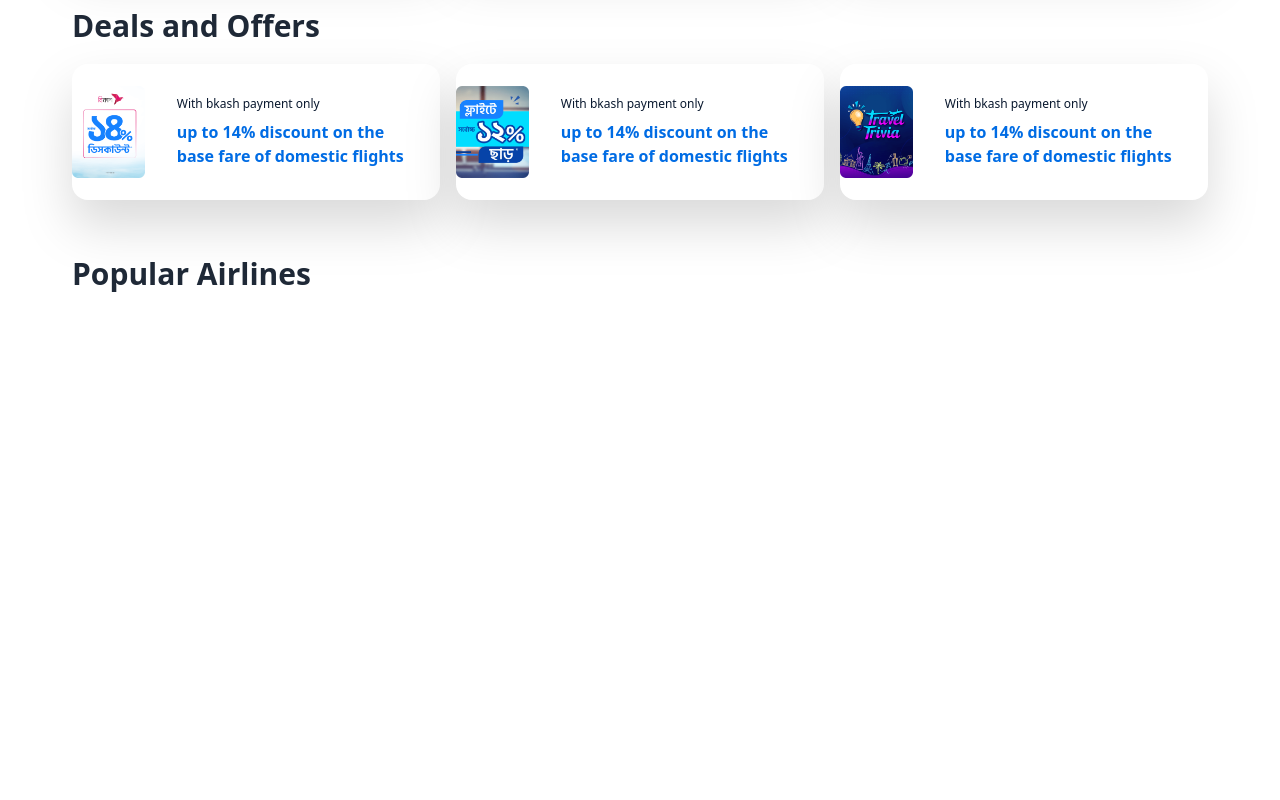
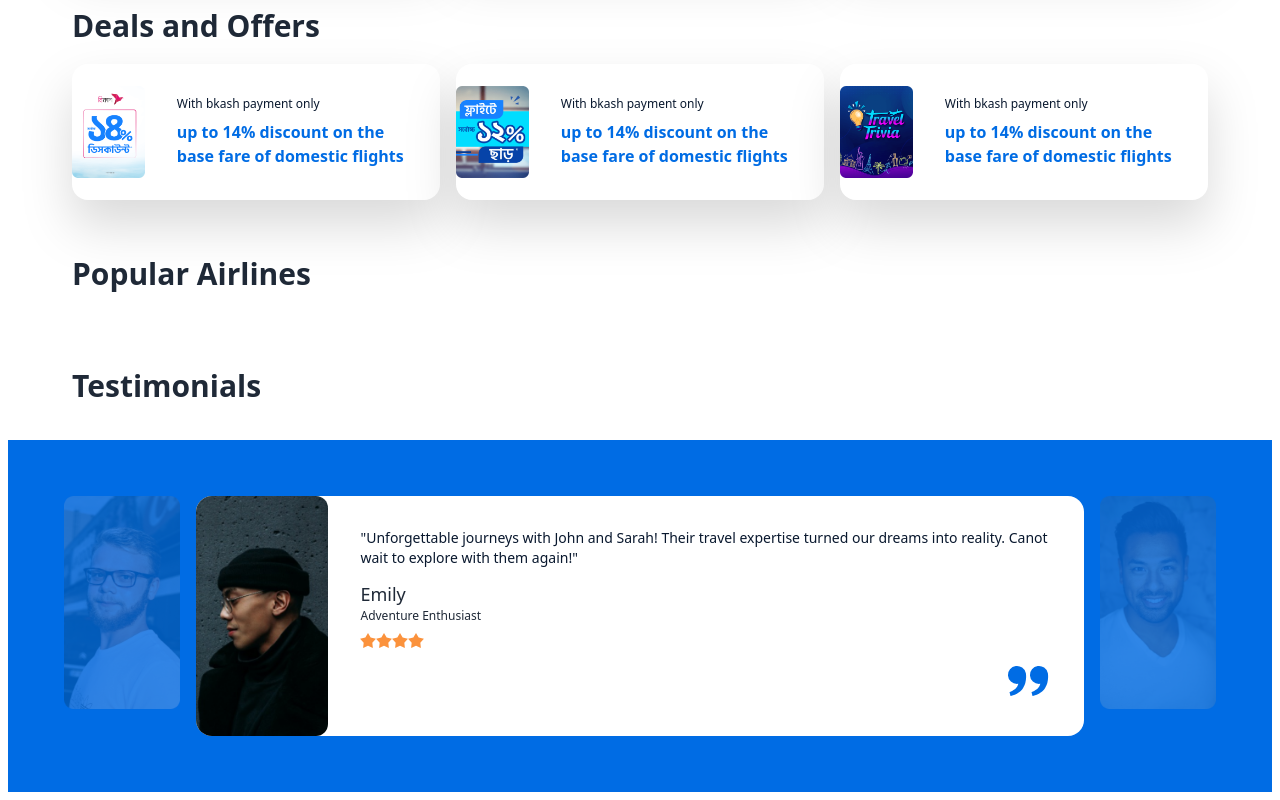
Before and after one commit to PmSaifuzzaman/bdCalling-task, a React (Vite) app: page / in a window 1280 px wide. Shown: the part 1387-2187 px from the top of the page. Before the commit the page ends 1707 px from the top, so only its background shows below. Built offline with nearby package versions, Linux system fonts and the light colour scheme.

Commit message:
Testimonial section added

```diff
--- /dev/null
+++ b/src/components/Testimonial/Testimonial.jsx
@@ -0,0 +1,50 @@
+import { BiSolidQuoteAltRight } from "react-icons/bi";
+
+import img1 from "../../assets/Resources/testimonial/Rectangle 30.png"
+import img2 from "../../assets/Resources/testimonial/Rectangle 32.png"
+import img3 from "../../assets/Resources/testimonial/Rectangle 33.png"
+
+const Testimonial = () => {
+    return (
+        <>
+            <div className="mt-10 lg:max-w-6xl lg:mx-auto p-2">
+                <h2 className="text-3xl font-semibold">Testimonials</h2>
+            </div>
+            <div className="mt-5 p-2 ">
+                <div className=" py-14 bg-[#006CE4] flex gap-4">
+                    <div className="lg:max-w-6xl lg:mx-auto  flex gap-4">
+                        <div>
+                            <img className="opacity-20" src={img1} alt="" />
+                        </div>
+                        <div className="card lg:card-side bg-base-100">
+                            <figure><img className="h-full rounded-r-xl" src={img2} alt="Album" /></figure>
+                            <div className="card-body">
+                                <div>
+                                    <h2 className="text-sm font-normal pb-3 text-[#09182E]">&#34;Unforgettable journeys with John and Sarah! Their travel expertise turned our dreams into reality. Canot wait to explore with them again!&#34;</h2>
+                                    <h3 className="text-lg font-medium">Emily</h3>
+                                    <p className="text-xs ">Adventure Enthusiast</p>
+                                </div>
+                                <div className="rating rating-sm">
+                                    <input type="radio" name="rating-6" className="mask mask-star-2 bg-orange-400" />
+                                    <input type="radio" name="rating-6" className="mask mask-star-2 bg-orange-400" />
+                                    <input type="radio" name="rating-6" className="mask mask-star-2 bg-orange-400" />
+                                    <input type="radio" name="rating-6" className="mask mask-star-2 bg-orange-400" />
+                                </div>
+                                <div className="flex justify-end">
+                                    <BiSolidQuoteAltRight className="text-5xl text-[#006CE4]" />
+                                </div>
+                            </div>
+
+                        </div>
+                        <div>
+                            <img className="opacity-20" src={img3} alt="" />
+                        </div>
+                    </div>
+                </div>
+            </div>
+        </>
+
+    );
+};
+
+export default Testimonial;
--- a/src/pages/Home/Home.jsx
+++ b/src/pages/Home/Home.jsx
@@ -3,6 +3,7 @@
 import Deals from "../../components/Deals/Deals";
 import Featured from "../../components/Featured/Featured";
 import Navbar from "../../components/Navbar/Navbar";
+import Testimonial from "../../components/Testimonial/Testimonial";
 
 
 const Home = () => {
@@ -13,6 +14,7 @@
             <Featured></Featured>
             <Deals></Deals>
             <Airlines></Airlines>
+            <Testimonial></Testimonial>
         </div>
     );
 };
```
